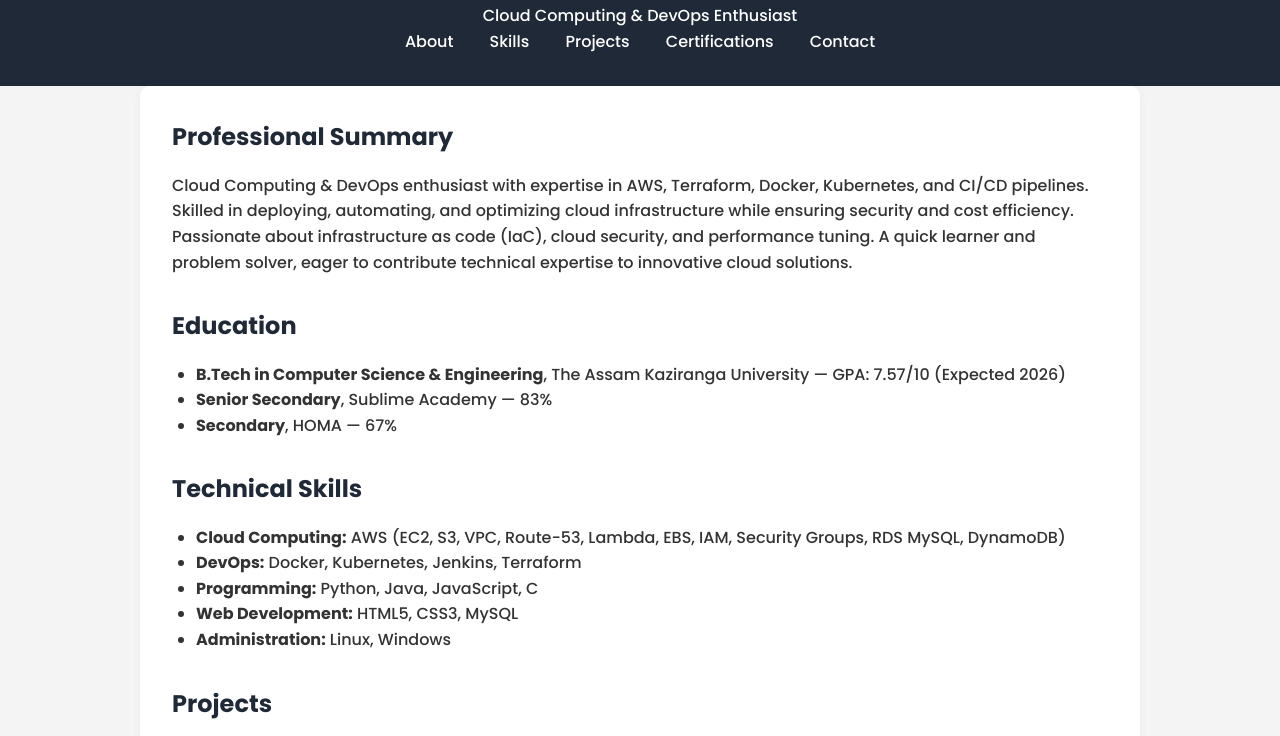
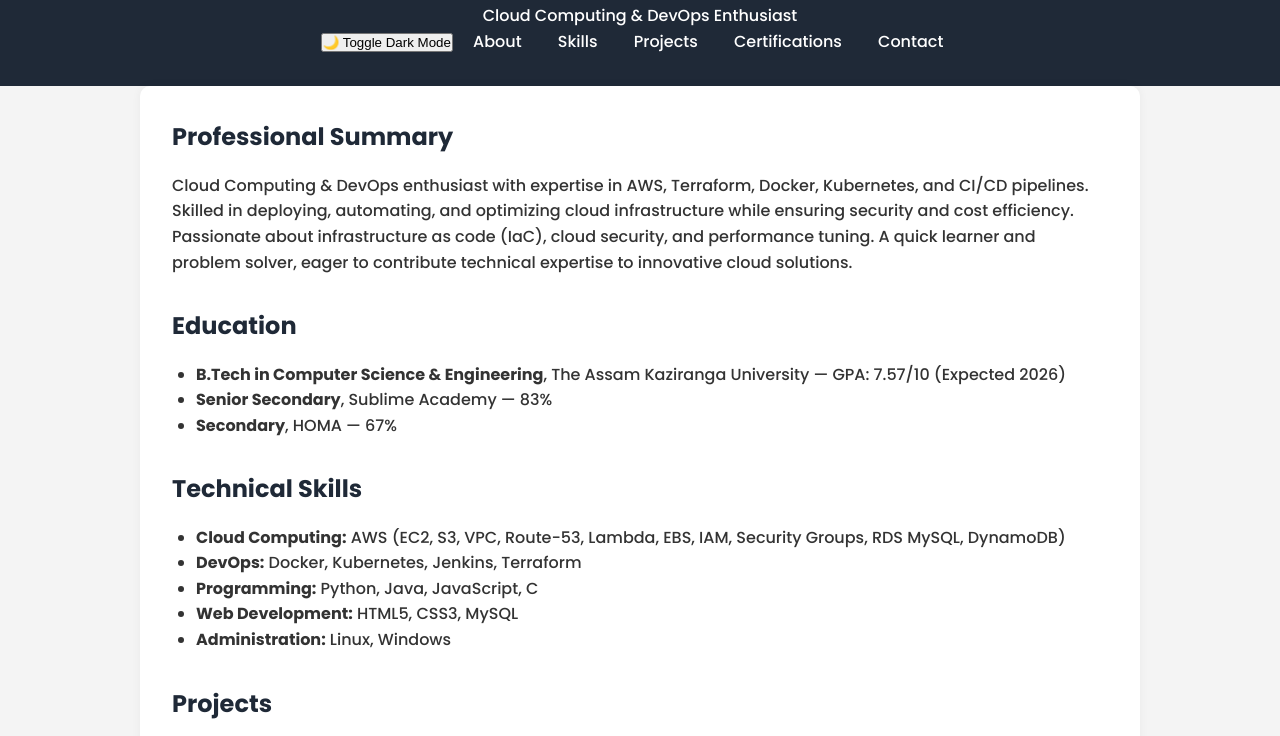
Before and after one commit to Dewanmaktar/Dewanmaktar.github.io, a plain HTML site: page index.html in a window 1280 px wide. Shown: the part 96-832 px from the top of the page. Drawn offline with Linux system fonts and the light colour scheme.

Commit message:
index.html

```diff
--- a/index.html
+++ b/index.html
@@ -12,6 +12,7 @@
     <h1>Dewan Mohsin Aktar</h1>
     <p>Cloud Computing & DevOps Enthusiast</p>
     <nav>
+      <button id="darkToggle" class="dark-toggle">🌙 Toggle Dark Mode</button>
       <a href="#about">About</a>
       <a href="#skills">Skills</a>
       <a href="#projects">Projects</a>
```
